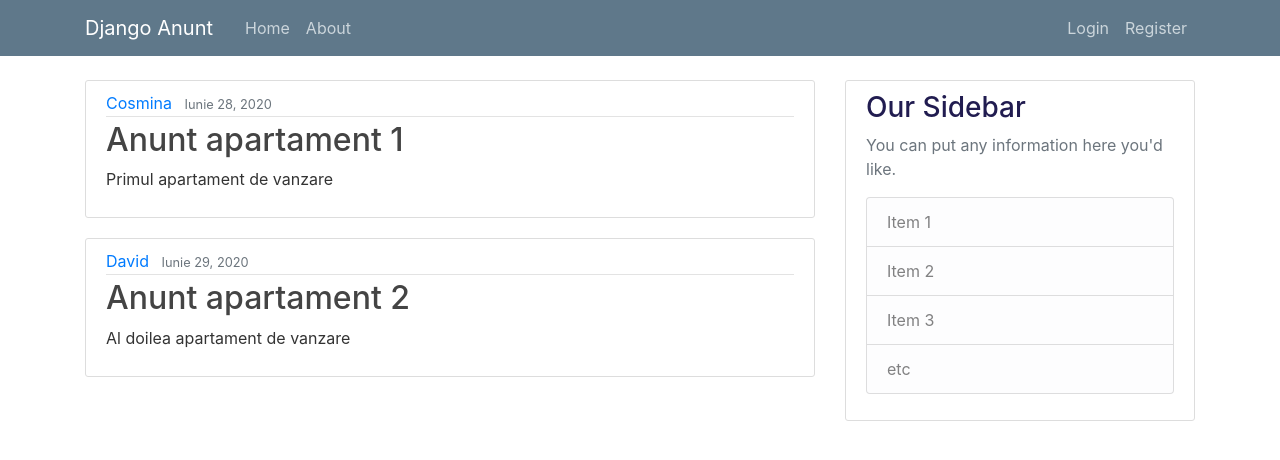
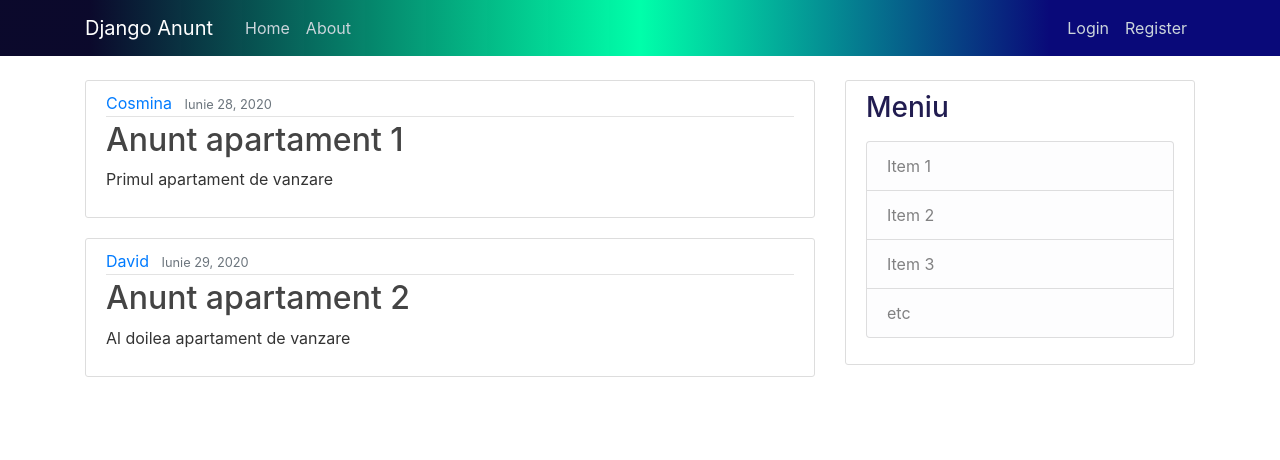
Before and after one commit to cosminadudas/anunturi-imobiliare, a Django app: page / in a window 1280 px wide. Shown: the top 460 px of the page. Run offline with Django 3.2, Linux system fonts and the light colour scheme; some libraries are stand-ins or nearby versions.

Commit message:
modified

```diff
--- a/django_project/anunt/static/anunt/main.css
+++ b/django_project/anunt/static/anunt/main.css
@@ -1,5 +1,5 @@
 body {
-    background: #ffffff;
+    background-color:#ffffff;
     color: #333;
     margin-top: 5rem;
   }
@@ -13,7 +13,8 @@ body {
   }
 
   .bg-steel {
-    background-color: #5f788a;
+    background: rgb(2,0,36);
+    background: linear-gradient(90deg, rgba(2,0,36,0.9643207624846813) 7%, rgba(0,255,170,1) 50%, rgba(9,9,121,1) 82%);
   }
 
   .site-header .navbar-nav .nav-link {
--- a/django_project/anunt/templates/anunt/base.html
+++ b/django_project/anunt/templates/anunt/base.html
@@ -52,8 +52,8 @@
                 </div>
                 <div class="col-md-4">
                     <div class="content-section">
-                        <h3>Our Sidebar</h3>
-                        <p class='text-muted'>You can put any information here you'd like.
+                        <h3>Meniu</h3>
+                        <p class='text-muted'>
                             <ul class="list-group">
                                 <li class="list-group-item list-group-item-light">Item 1</li>
                                 <li class="list-group-item list-group-item-light">Item 2</li>
@@ -66,7 +66,6 @@
             </div>
         </main>
 
-
         <!-- Optional JavaScript -->
         <!-- jQuery first, then Popper.js, then Bootstrap JS -->
         <script src="https://code.jquery.com/jquery-3.2.1.slim.min.js" integrity="sha384-KJ3o2DKtIkvYIK3UENzmM7KCkRr/rE9/Qpg6aAZGJwFDMVNA/GpGFF93hXpG5KkN" crossorigin="anonymous"></script>
--- a/django_project/anunt/templates/anunt/home.html
+++ b/django_project/anunt/templates/anunt/home.html
@@ -1,7 +1,7 @@
 {% extends "anunt/base.html" %}
 {% block content %}
     {% for anunt in anunturi %}
-        <anunt class="media content-section">
+        <article class="media content-section">
             <div class="media-body">
             <div class="anunt-metadata">
                 <a class="mr-2" href="#">{{ anunt.autor }}</a>
@@ -10,6 +10,6 @@
             <h2><a class="anunt-titlu" href="#">{{ anunt.titlu }}</a></h2>
             <p class="anunt-descriere">{{ anunt.descriere }}</p>
             </div>
-        </anunt>
+        </article>
     {% endfor %}
 {% endblock content %}
```
Also changed, not shown: django_project/anunt/static/anunt/img/background.jpg (added), django_project/anunt/static/anunt/img/cluj.jpg (added).
